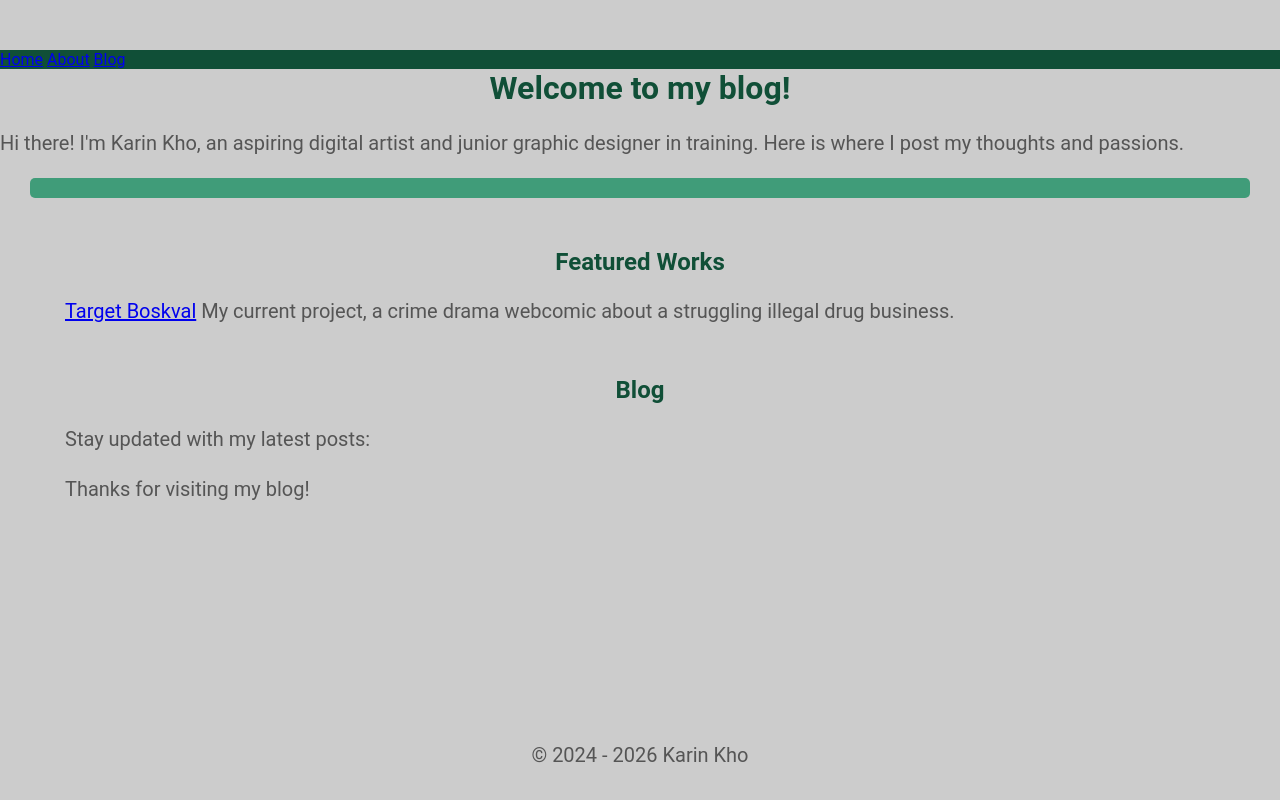
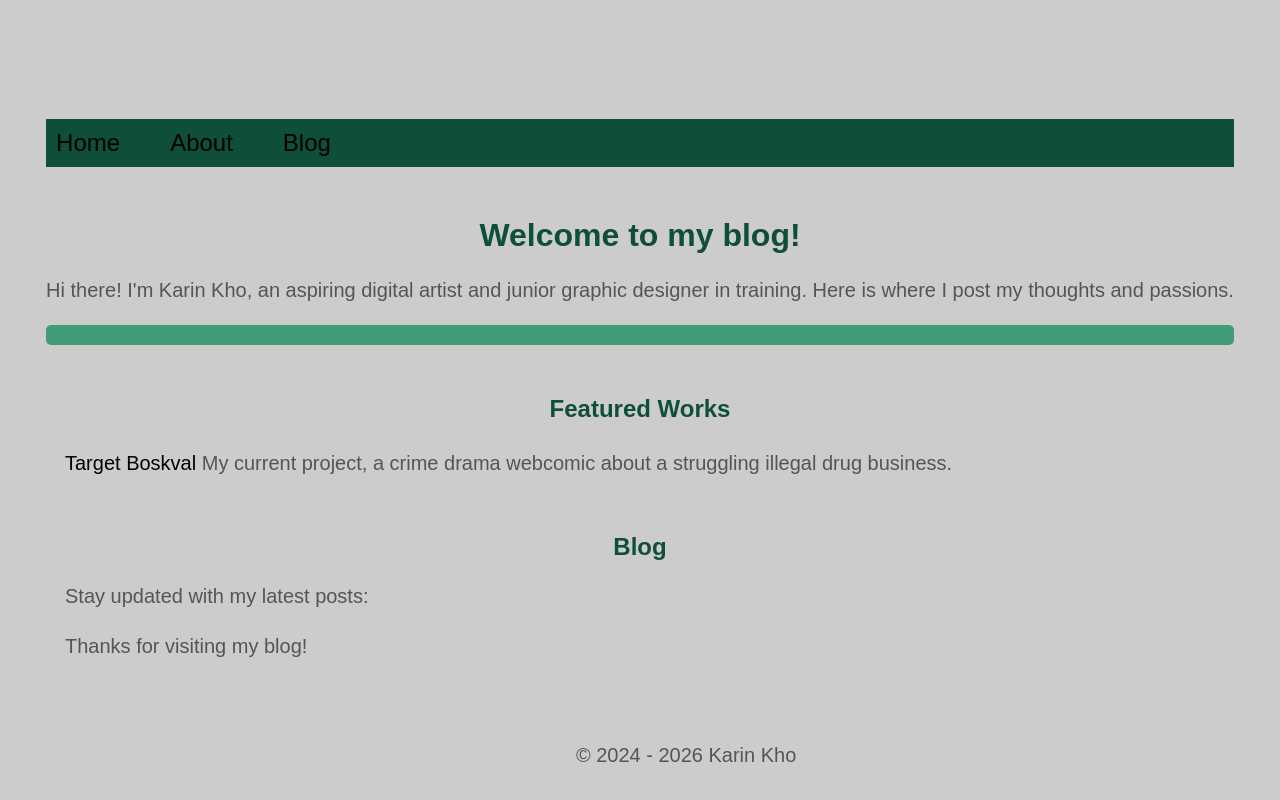
Before and after one commit to K758-hoho/k758-hoho.github.io, an Eleventy site: page src/index.md in a window 1280 px wide. Built offline with nearby package versions, Linux system fonts and the light colour scheme; Eleventy itself is replaced by a stand-in of ours; files that its build step writes are made by us from their sources.

Commit message:
updated styles.css

```diff
--- a/docs/assets/css/style.css
+++ b/docs/assets/css/style.css
@@ -1,9 +1,48 @@
-body {
+html {
     background-color: #ccc;
-    font-family: 'Roboto', sans-serif;
-    margin: 0;
-    padding: 0;
-    overflow-x: none;
+    display: grid;
+    font-family: 'Poppins', sans-serif;
+    height: 100vh;
+    place-items: center;
+    background-color: #ccc;
+    overflow-x: hidden;
+}
+
+a {
+background-image: linear-gradient(
+    to right,
+    #54b3d6,
+    #54b3d6 50%,
+    #000 50%
+);
+background-size: 200% 100%;
+background-position: -100%;
+display: inline-block;
+padding: 5px 0;
+position: relative;
+-webkit-background-clip: text;
+-webkit-text-fill-color: transparent;
+transition: all 0.3s ease-in-out;
+}
+
+a:before{
+content: '';
+background: #54b3d6;
+display: block;
+position: absolute;
+bottom: -3px;
+left: 0;
+width: 0;
+height: 3px;
+transition: all 0.3s ease-in-out;
+}
+
+a:hover {
+background-position: 0;
+}
+
+a:hover::before{
+width: 100%;
 }
 
 .content {
@@ -42,11 +81,24 @@ footer {
 .navbar {
     position: sticky;
     position: -webkit-sticky;
+    display: flex;
     top: 0;
-    flex-direction: row;
+    gap: 30px;
     width: 100%;
-    float: right;
+    font-size: 1.5em;
     background-color: #104f37;
+    flex-wrap: nowrap;
+}
+
+.navbar a {
+    color: #ccc;
+    text-decoration: none;
+    padding: 10px;
+    transition:all 0.3s ease;
+}
+
+.navbar a:hover {
+    background-color: #063022;
 }
 
 .tags {
--- a/src/assets/css/style.css
+++ b/src/assets/css/style.css
@@ -1,9 +1,48 @@
-body {
+html {
     background-color: #ccc;
-    font-family: 'Roboto', sans-serif;
-    margin: 0;
-    padding: 0;
-    overflow-x: none;
+    display: grid;
+    font-family: 'Poppins', sans-serif;
+    height: 100vh;
+    place-items: center;
+    background-color: #ccc;
+    overflow-x: hidden;
+}
+
+a {
+background-image: linear-gradient(
+    to right,
+    #54b3d6,
+    #54b3d6 50%,
+    #000 50%
+);
+background-size: 200% 100%;
+background-position: -100%;
+display: inline-block;
+padding: 5px 0;
+position: relative;
+-webkit-background-clip: text;
+-webkit-text-fill-color: transparent;
+transition: all 0.3s ease-in-out;
+}
+
+a:before{
+content: '';
+background: #54b3d6;
+display: block;
+position: absolute;
+bottom: -3px;
+left: 0;
+width: 0;
+height: 3px;
+transition: all 0.3s ease-in-out;
+}
+
+a:hover {
+background-position: 0;
+}
+
+a:hover::before{
+width: 100%;
 }
 
 .content {
@@ -42,11 +81,24 @@ footer {
 .navbar {
     position: sticky;
     position: -webkit-sticky;
+    display: flex;
     top: 0;
-    flex-direction: row;
+    gap: 30px;
     width: 100%;
-    float: right;
+    font-size: 1.5em;
     background-color: #104f37;
+    flex-wrap: nowrap;
+}
+
+.navbar a {
+    color: #ccc;
+    text-decoration: none;
+    padding: 10px;
+    transition:all 0.3s ease;
+}
+
+.navbar a:hover {
+    background-color: #063022;
 }
 
 .tags {
```
